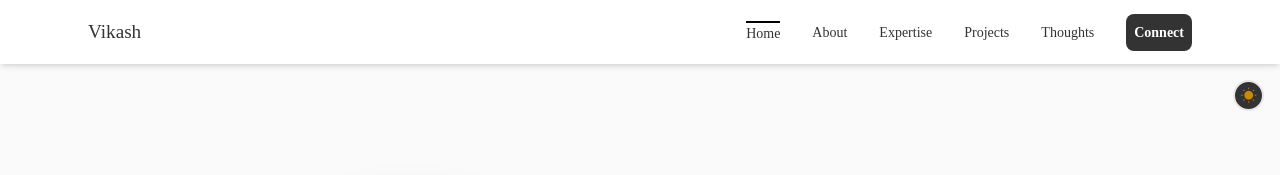
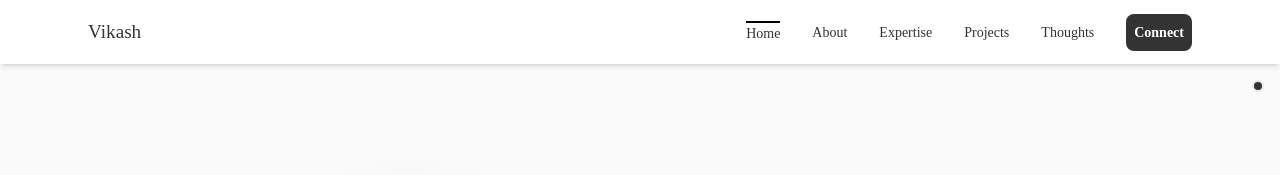
Before and after one commit to Vikashup2109/Viakshup2109.github.io, a React (Create React App) app: page / in a window 1280 px wide. Shown: the top 175 px of the page. Built offline with nearby package versions, Linux system fonts and the light colour scheme.

Commit message:
Fix Dark Mode

```diff
--- a/src/components/Theme.jsx
+++ b/src/components/Theme.jsx
@@ -28,7 +28,7 @@ const Theme = () => {
                <div className='fixed top-20 right-4' onClick={handleClick}>
                     <label className="bg-titleColor dark:bg-[#FAF9F6] flex gap-1 rounded-full items-center p-1 relative cursor-pointer border-2">
                          <i className={localStorage.theme === 'light' ? "bx bxs-moon text-h3 text-bodyColor" : "hidden "}></i>
-                         <i className={localStorage.theme === 'light' ? "hidden" : "bx bxs-sun text-h3 font-black text-yellow-600"}></i>
+                         <i className={localStorage.theme === 'dark' ? "bx bxs-sun text-h3 font-black text-yellow-600" : "hidden"}></i>
                     </label>
                </div>
           </>
```
